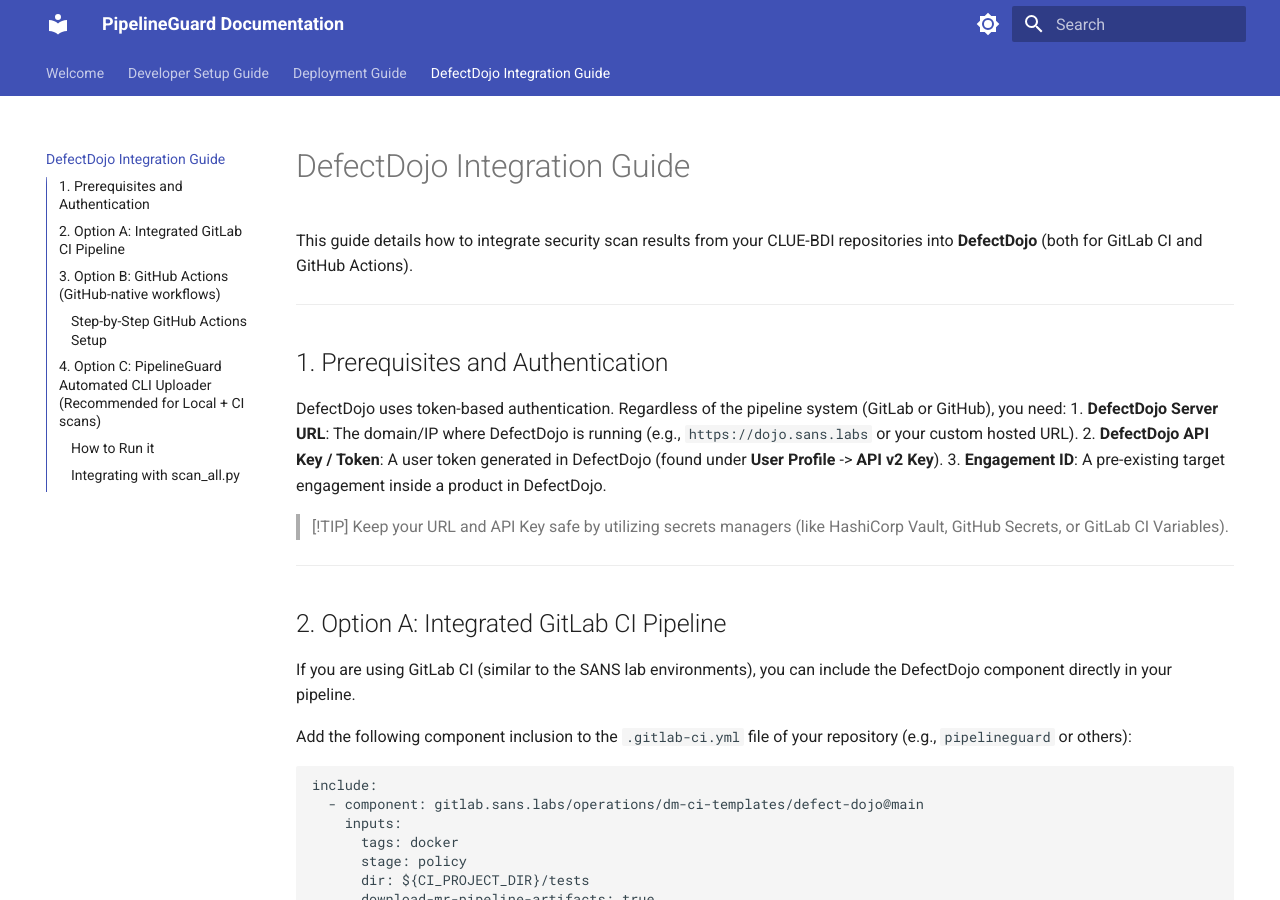
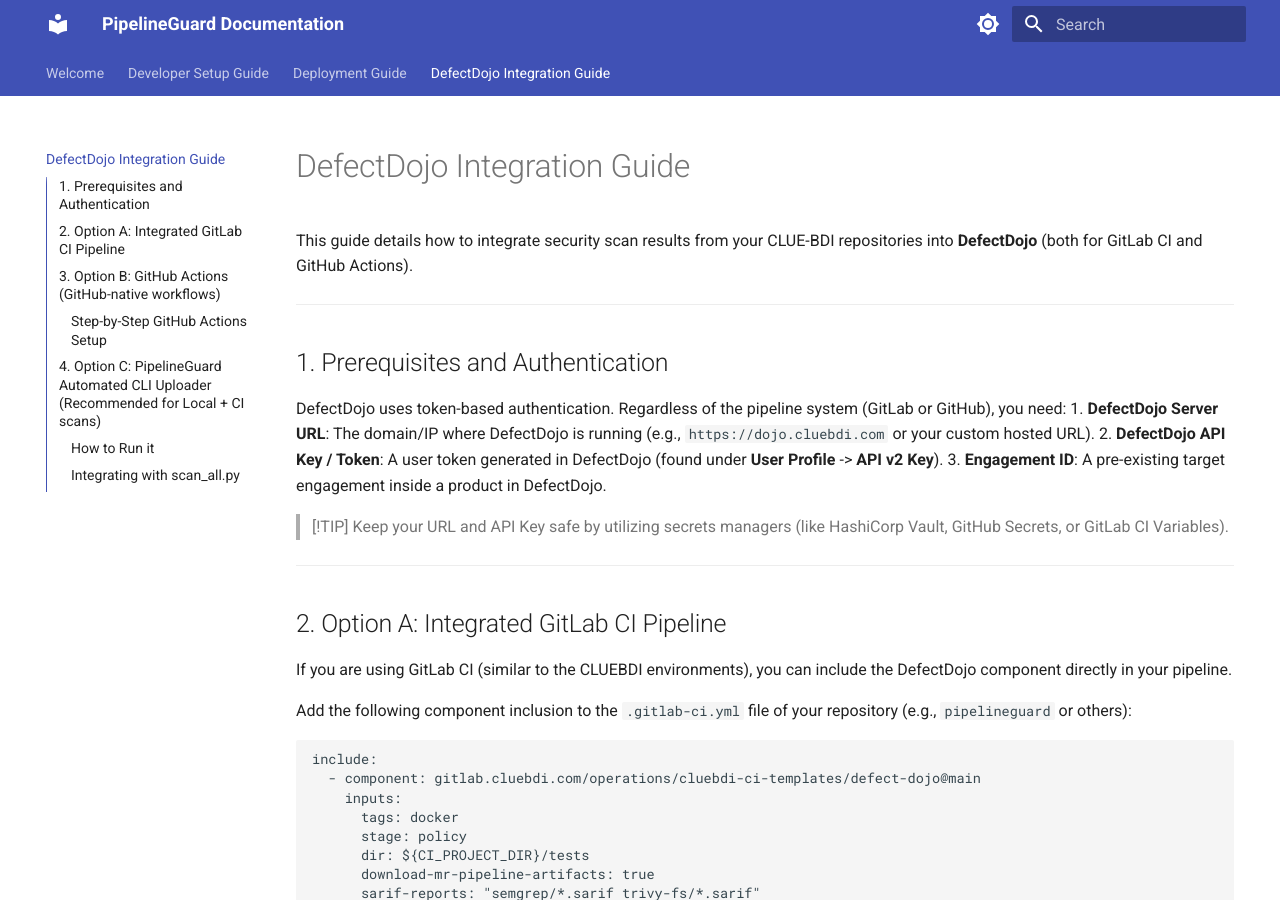
Before and after one commit to CLUE-BDI/pipelineguard, an MkDocs documentation site: the page built from docs/defectdojo_integration_guide.md, in a window 1280 px wide and 900 px high. Built offline with MkDocs 1.6.1 and Material for MkDocs 9.7.7, drawn with Linux system fonts in a browser that asks for light colours; some of the changed text lies outside the part shown.

Commit message:
docs: rename SANS and DM references to CLUEBDI domains

````diff
--- a/docs/defectdojo_integration_guide.md
+++ b/docs/defectdojo_integration_guide.md
@@ -7,7 +7,7 @@
 ## 1. Prerequisites and Authentication
 
 DefectDojo uses token-based authentication. Regardless of the pipeline system (GitLab or GitHub), you need:
-1. **DefectDojo Server URL**: The domain/IP where DefectDojo is running (e.g., `https://dojo.sans.labs` or your custom hosted URL).
+1. **DefectDojo Server URL**: The domain/IP where DefectDojo is running (e.g., `https://dojo.cluebdi.com` or your custom hosted URL).
 2. **DefectDojo API Key / Token**: A user token generated in DefectDojo (found under **User Profile** -> **API v2 Key**).
 3. **Engagement ID**: A pre-existing target engagement inside a product in DefectDojo.
 
@@ -18,13 +18,13 @@
 
 ## 2. Option A: Integrated GitLab CI Pipeline
 
-If you are using GitLab CI (similar to the SANS lab environments), you can include the DefectDojo component directly in your pipeline.
+If you are using GitLab CI (similar to the CLUEBDI environments), you can include the DefectDojo component directly in your pipeline.
 
 Add the following component inclusion to the `.gitlab-ci.yml` file of your repository (e.g., `pipelineguard` or others):
 
 ```yaml
 include:
-  - component: gitlab.sans.labs/operations/dm-ci-templates/defect-dojo@main
+  - component: gitlab.cluebdi.com/operations/cluebdi-ci-templates/defect-dojo@main
     inputs:
       tags: docker
       stage: policy
````
